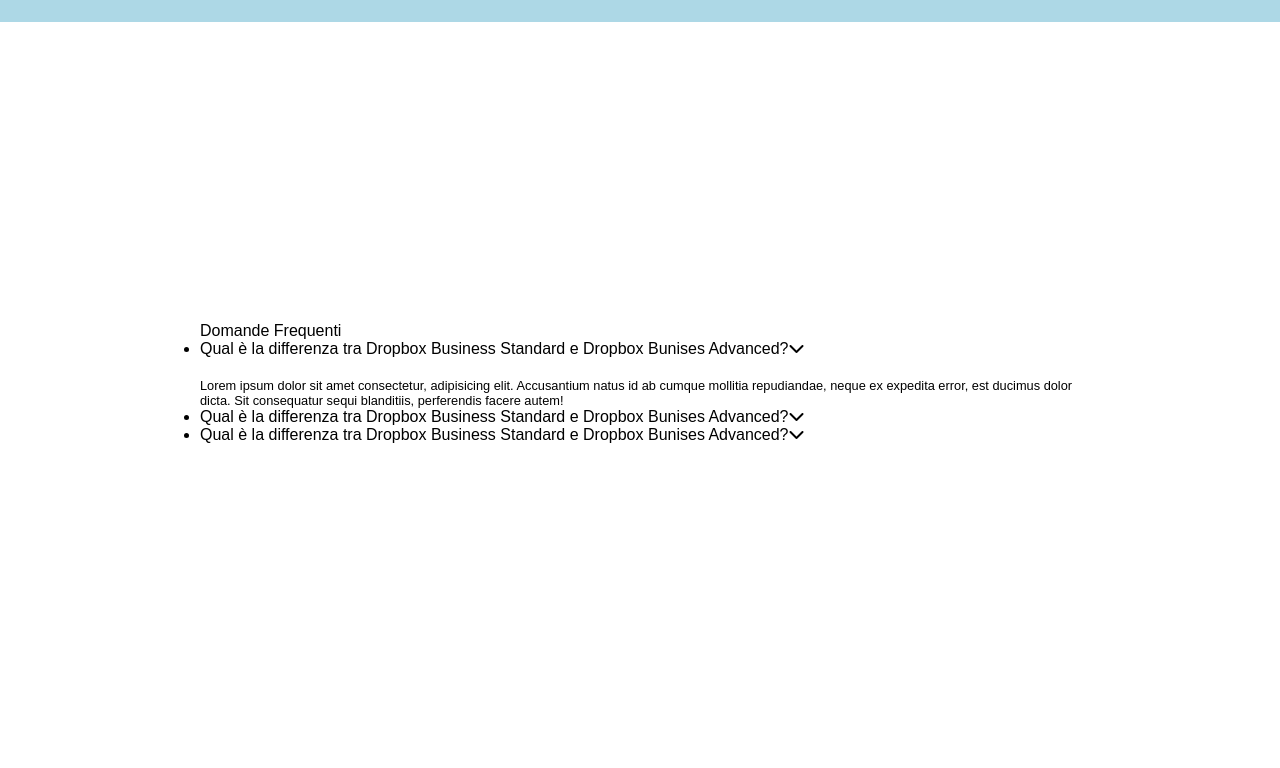
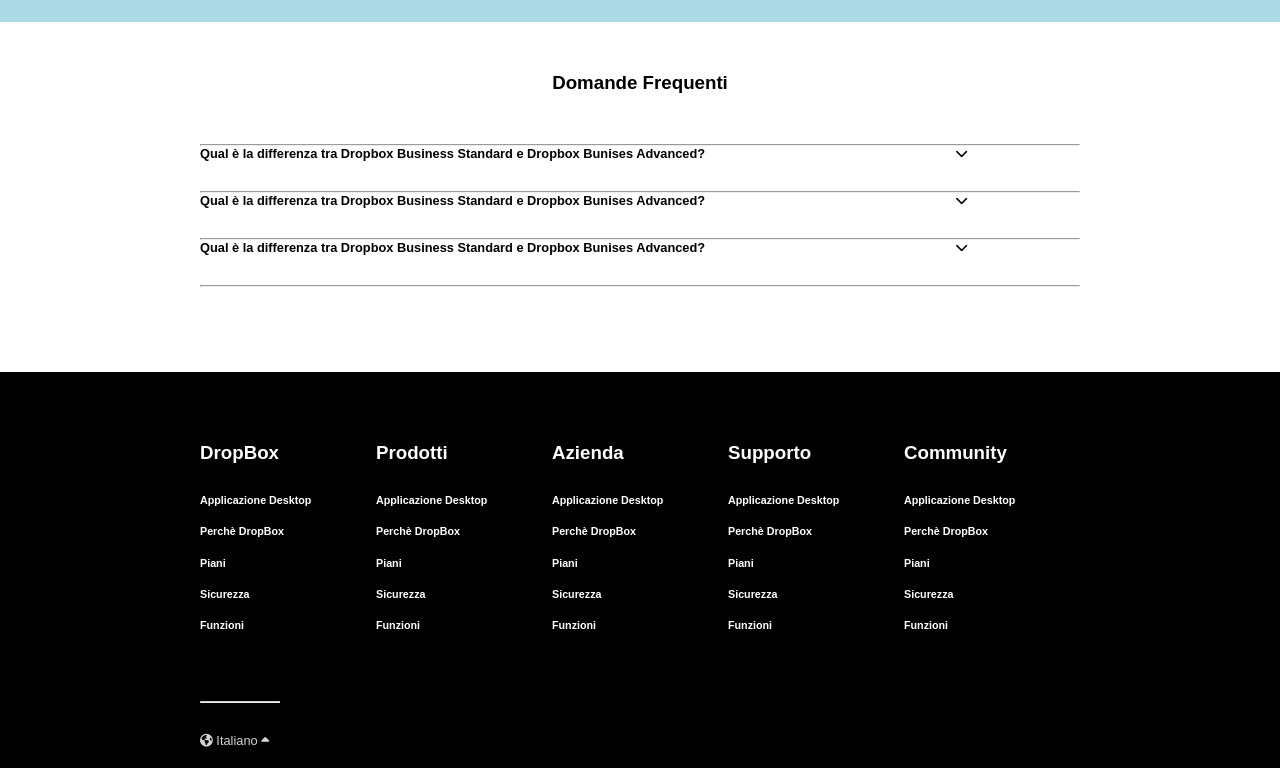
Before and after one commit to LorisMarzocchi/htmlcss-dropbox, a plain HTML site: page index.html in a window 1280 px wide. Shown: the part 3996-4764 px from the top of the page. Before the commit the page ends 4518 px from the top, so only its background shows below. Drawn offline with Linux system fonts and the light colour scheme.

Commit message:
addfooter

```diff
--- a/asset/style.css
+++ b/asset/style.css
@@ -334,7 +334,8 @@
 .icon6{background-color: yellow;}
 .icon7{background-color: lightskyblue;}
 .img-icon{filter: invert(1);}
-.design-left{background-color: lightgray;}
+.design-center{background-color: lightgray;}
+
 .line{
     width: 50px;
     border-top: 1px solid #CCC;
@@ -369,16 +370,67 @@
     background-color: white;
     margin-right: 100px;
 }
-.faq {
+.faq-div {
+    /* text-align: center; */
     max-width: 1000px;
     height: 200px;
+    margin-inline: 200px;
+    margin-bottom: 100px;
     margin-top: 50px;
-    margin-inline: 200px;
 }
+.faq-div h3{
 
+    text-align: center;
+    /* margin-top: 30px; */
+    margin-bottom: 50px;
+}
+li {
+    font-size: 0.8rem;
+    font-weight: bold;
+    margin-bottom: 30px;
+    list-style: none;
+}
+.faq i{
+    margin-left: 250px;
+}
 .display-none{
     display: none;
 }
-.display-none:hover{
+li:hover p{
     display: block;
 }
+.column-pink {
+    color: white;
+    height: 200;
+    flex: 0 0 calc(100% / 5);
+}
+
+.column-pink h6{
+    margin-top: 1.2rem;
+}
+.column-pink h3{
+    margin-top: 50px;
+    margin-bottom: 30px;
+}
+.container3 {
+    display: flex;
+    justify-content: center;
+    align-items: center;
+    padding-inline: 200px;
+    padding-top: 20px;
+    padding-bottom: 20px;
+    background-color: black;
+}
+.lingue{
+    padding-top: 50px;
+    padding-bottom: 20px;
+    background-color: black;
+    color: lightgrey;
+    padding-inline: 200px;
+    font-size: 0.8rem;
+}
+.line2 {
+    margin-bottom: 30px;
+    width: 80px;
+    border-top: 1px solid #CCC;
+}
--- a/index.html
+++ b/index.html
@@ -250,32 +250,73 @@
         <h2>Porta DropBox Buisness <br> nella tua azienda</h2>
         <a href="#">Inizia la tua prova gratuita</a>
     </div>
-    <div class="faq">
+    <div class="faq-div">
+        <h3>Domande Frequenti</h3>
 
+        <ul class="faq"><hr>
+            <li>Qual è la differenza tra Dropbox Business Standard e Dropbox Bunises Advanced?<i class="fa-solid fa-chevron-down"></i>
+            <p class="display-none">Lorem ipsum dolor sit amet consectetur, adipisicing elit. Accusantium natus id ab cumque mollitia repudiandae, neque ex expedita error, est ducimus dolor dicta. Sit consequatur sequi blanditiis, perferendis facere autem!</p>
+            </li><hr>
+            <li>Qual è la differenza tra Dropbox Business Standard e Dropbox Bunises Advanced?<i class="fa-solid fa-chevron-down"></i><p class="display-none">Lorem ipsum dolor sit amet consectetur, adipisicing elit. Accusantium natus id ab cumque mollitia repudiandae, neque ex expedita error, est ducimus dolor dicta. Sit consequatur sequi blanditiis, perferendis facere autem!</p>
+            </li><hr>
+            <li>Qual è la differenza tra Dropbox Business Standard e Dropbox Bunises Advanced?<i class="fa-solid fa-chevron-down"></i>
+            <p class="display-none">Lorem ipsum dolor sit amet consectetur, adipisicing elit. Accusantium natus id ab cumque mollitia repudiandae, neque ex expedita error, est ducimus dolor dicta. Sit consequatur sequi blanditiis, perferendis facere autem!</p>
+            </li><hr>
+        </ul>
     </div>
-    <ul class="faq"> Domande Frequenti
-        <li>Qual è la differenza tra Dropbox Business Standard e Dropbox Bunises Advanced?<i class="fa-solid fa-chevron-down"></i>
-        <p class="disp-none">Lorem ipsum dolor sit amet consectetur, adipisicing elit. Accusantium natus id ab cumque mollitia repudiandae, neque ex expedita error, est ducimus dolor dicta. Sit consequatur sequi blanditiis, perferendis facere autem!</p>
-        </li>
-        <li>Qual è la differenza tra Dropbox Business Standard e Dropbox Bunises Advanced?<i class="fa-solid fa-chevron-down"></i></li>
-        <li>Qual è la differenza tra Dropbox Business Standard e Dropbox Bunises Advanced?<i class="fa-solid fa-chevron-down"></i></li>
-    </ul>
-    <!-- <div class="faq">
-        <h3>Domande Frequenti</h3>
-        <div class="question">
-            Qual è la differenza tra Dropbox Business Standard e Dropbox Bunises Advanced?
-            <i class="fa-solid fa-chevron-down"></i>
+    <div>
+        <div class="container3">
+            <div class="column-pink">
+                <h3>DropBox</h3>
+                <h6>Applicazione Desktop</h6>
+                <h6>Perchè DropBox</h6>
+                <h6>Piani</h6>
+                <h6>Sicurezza</h6>
+                <h6>Funzioni</h6>
+            </div>
+            <div class="column-pink">
+                <h3>Prodotti</h3>
+                <h6>Applicazione Desktop</h6>
+                <h6>Perchè DropBox</h6>
+                <h6>Piani</h6>
+                <h6>Sicurezza</h6>
+                <h6>Funzioni</h6>
+            </div>
+            <div class="column-pink">
+                <h3>Azienda</h3>
+                <h6>Applicazione Desktop</h6>
+                <h6>Perchè DropBox</h6>
+                <h6>Piani</h6>
+                <h6>Sicurezza</h6>
+                <h6>Funzioni</h6>
+            </div>
+
+            <div class="column-pink">
+                <h3>Supporto</h3>
+                <h6>Applicazione Desktop</h6>
+                <h6>Perchè DropBox</h6>
+                <h6>Piani</h6>
+                <h6>Sicurezza</h6>
+                <h6>Funzioni</h6>
+            </div>
+            <div class="column-pink">
+                <h3>Community</h3>
+                <h6>Applicazione Desktop</h6>
+                <h6>Perchè DropBox</h6>
+                <h6>Piani</h6>
+                <h6>Sicurezza</h6>
+                <h6>Funzioni</h6>
+            </div>
+
         </div>
-        <div class="question">
-            Qual è la differenza tra Dropbox Business Standard e Dropbox Bunises Advanced?
-            <i class="fa-solid fa-chevron-down"></i>
-        </div>
-        <div class="question">
-            Qual è la differenza tra Dropbox Business Standard e Dropbox Bunises Advanced?
-            <i class="fa-solid fa-chevron-down"></i>
-        </div>
+    </div>
+    <div class="lingue">
+        <hr class="line2">
+        <i id="earth" class="fa-solid fa-earth-americas"></i>
+        Italiano
+        <i dir="" class="fa-sharp fa-solid fa-caret-up"></i>
+    </div>
 
-    </div> -->
 
 
 
```
